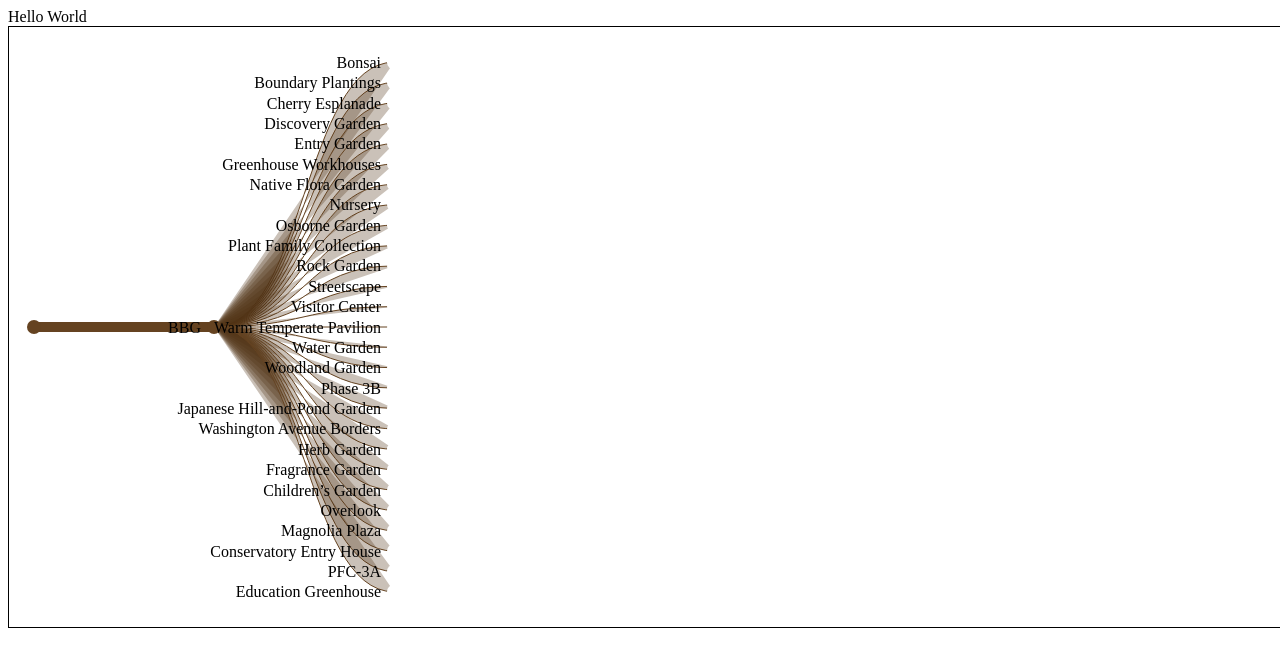
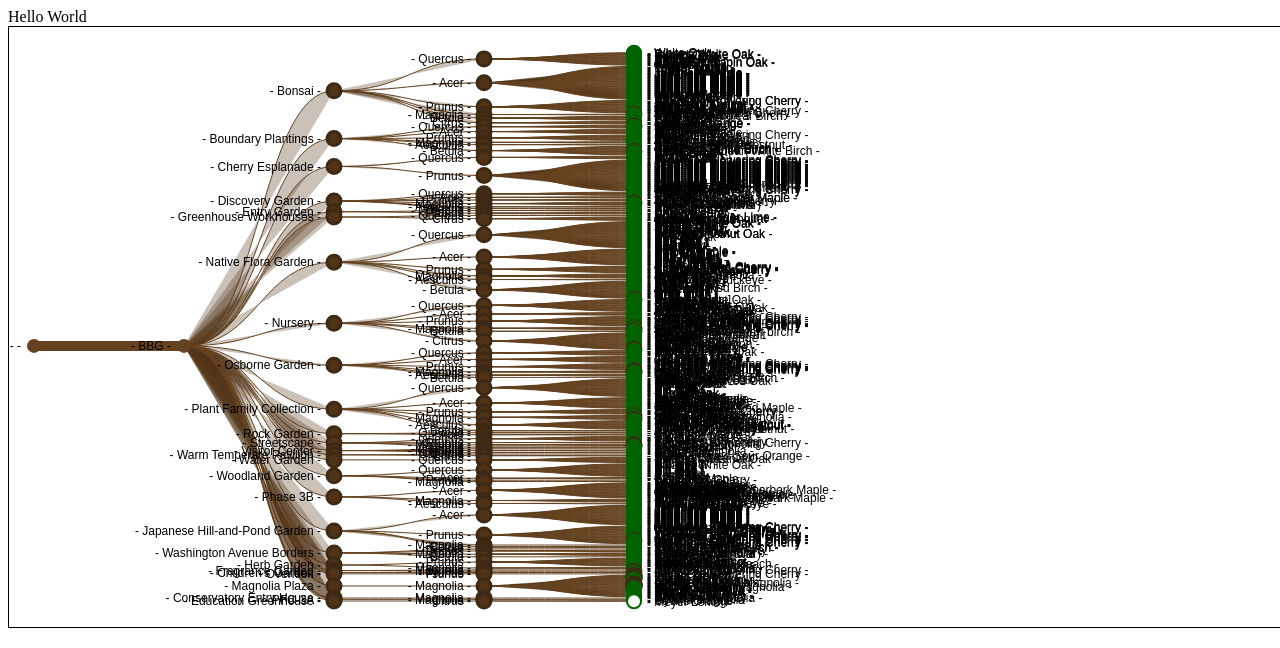
Before and after one commit to edherm/bbg-tree, a website built with webpack: page index.html in a window 1280 px wide. Shown: the top 648 px of the page. Built offline with nearby package versions, Linux system fonts and the light colour scheme; animation ran at ten frames a second.

Commit message:
Fix collapse display issues, Begin transition effect debug

```diff
--- a/src/scripts/create_tree.js
+++ b/src/scripts/create_tree.js
@@ -1,14 +1,14 @@
 import convertFetchedData from "./convert_fetched_data";
 
 const klass = (d) => {
-  if (d.depth === 4) {
+  if (d.data.name.commonName) {
+    return "leaves"
+  } else if (d.depth === 4) {
     return "upper branches"
   } else if (d.depth === 3) {
     return "middle branches"
   } else if (d.depth === 2) {
     return "lower branches"
-  } else if (d.depth === 4) {
-    return "leaves"
   } else {
     return "trunk"
   }
@@ -46,10 +46,6 @@
     // Convert data to hierarchical structure
     let bbg_data = convertFetchedData(data);
 
-    // svg.each(() => {
-    //   const svg = d3.select(this)
-
-
     // Create tree and assign size from orientations
     let treemap = d3.tree().size([height, width]);
 
@@ -76,28 +72,30 @@
 
       // Declare variables used for animation throughout
       let i = 0;
-        const duration = 750;
+      const duration = 1500;
 
       // Normalize depth
-        nodes.descendants().forEach(d => {d.y = d.depth * 180});
+      nodes.descendants().forEach(d => {d.y = d.depth * 150});
       ///////// Nodes /////////
       // Update the nodes
       let node = svg
-          .selectAll(".node")
+        .selectAll("g.node")
         .data(nodes.descendants(), d => { return d.id || (d.id = ++i); })
 
-        // Create node circles
+      // Create nodes
       let nodeEnter = node
         .enter()
         .append("g")
-          .attr("class", d => {
-            return `node ${klass(d)}`; })
+        .attr("class", "node")
         .attr("transform", d => { return `translate(${source.y0}, ${source.x0})`; })
         .on('click', (d) => click(d));
 
       // Add Circle to nodes
       nodeEnter
         .append("circle")
+        .attr("class", d => {
+          return `${klass(d)}`;
+        })
         .attr("r", 7)
         .style("fill", d => {
           return d.children ? "#654321" : "#fff";
@@ -106,7 +104,11 @@
       // Node labels
       nodeEnter
         .append("text")
-          .text(d => { return d.data.name; })
+        .text(d => {
+          return d.data.name.commonName
+            ? `- ${d.data.name.commonName} -`
+            : `- ${d.data.name} -`;
+        })
         .attr("x", d => { return d.children || d._children ? -13 : 13; })
         .attr("dy", ".35em")
         .attr("text-anchor", d => { return d.children || d._children ? "end" : "start"; })
@@ -117,13 +119,13 @@
       // Transition to proper node position
       nodeUpdate.transition()
         .duration(duration)
-          .attr("transform", d => { return `translate(${d.y}, ${d.x})`; })
+        .attr("transform", d => {
+          return `translate(${d.y}, ${d.x})`; });
 
-        nodeUpdate.select('.node')
+      nodeUpdate.select('.branches')
         .attr('r', 7)
         .style("fill", d => {
-            debugger
-            return d.children ? "forestgreen" : "#fff";
+          return d.children ? "#503316" : "#fff";
         })
         .attr('cursor', 'pointer');
 
@@ -134,7 +136,7 @@
         .remove();
 
       // Reduce exiting circles size to 0
-        nodeExit.select('.node')
+      nodeExit.select('.branches')
         .attr('r', 1e-6);
 
       // Reduce label opacity
@@ -143,11 +145,11 @@
 
       ///////// Links /////////
       // Create path between parent and child
-        const diagonal = (s, d) => {
-          return `M ${s.y} ${s.x}
-              C ${(s.y + d.y) / 2} ${s.x},
-              ${(s.y + d.y) / 2} ${d.x},
-              ${d.y} ${d.x}`;
+      const diagonal = (start, delta) => {
+        return `M ${start.y} ${start.x}
+            C ${(start.y + delta.y) / 2} ${start.x},
+            ${(start.y + delta.y) / 2} ${delta.x},
+            ${delta.y} ${delta.x}`;
       }
 
       // Update links
@@ -159,8 +161,9 @@
         .insert("path", "g")
         .attr("class", d => { return `link ${klass(d)}`; })
         .attr("d", d => {
-            const o = {x: source.x0, y: source.y0}
-            return diagonal(o, o)
+          const start = {x: source.x0, y: source.y0}
+          debugger
+          return diagonal(start, start)
         });
 
       // Update
@@ -169,13 +172,16 @@
       // Add transition to parent element
       linkUpdate.transition()
         .duration(duration)
-          .attr('d', d => { return diagonal(d, d.parent); })
+        .attr('d', d => {
+          debugger
+          return diagonal(d, d.parent); })
 
       // Remove any exiting links
       const linkExit = link.exit().transition()
         .duration(duration)
         .attr('d', d => {
           const o = {x: source.x, y: source.y}
+          debugger
           return diagonal(o, o)
         })
         .remove();
@@ -189,27 +195,22 @@
       // Handle click - set visibility property
       const click = d => {
         if (d.children) {
-            debugger
           d._children = d.children;
           d.children = null;
         } else {
-            debugger
           d.children = d._children;
           d._children = null;
         }
-          debugger
         update(d);
       }
     }
 
-      root.children[0].children.forEach(collapse);
+    // root.children[0].children.forEach(collapse);
     // root.children[0].children.forEach((child => {
-      //   // child.children = child._children;
+    //   child.children = child._children;
     //   child._children = null;
     // }));
 
     update(root);
-    // })
-
   });
 }
--- a/src/styles/index.scss
+++ b/src/styles/index.scss
@@ -2,17 +2,17 @@
   border: 1px solid black;
 }
 
-circle.node.branch {
+circle.branches {
   stroke: #3e2914;
   stroke-width: 3px;
 }
 
-circle.node.leaf {
+circle.leaves {
   stroke: darkgreen;
   stroke-width: 2px;
 }
 
-.node.branch text { font: 12px sans-serif; }
+text { font: 12px sans-serif; }
 
 .link {
   fill: #503316;
```
Also changed, not shown: dist/main.css, dist/main.js. Lines whose indentation alone changed are shown as unchanged.
